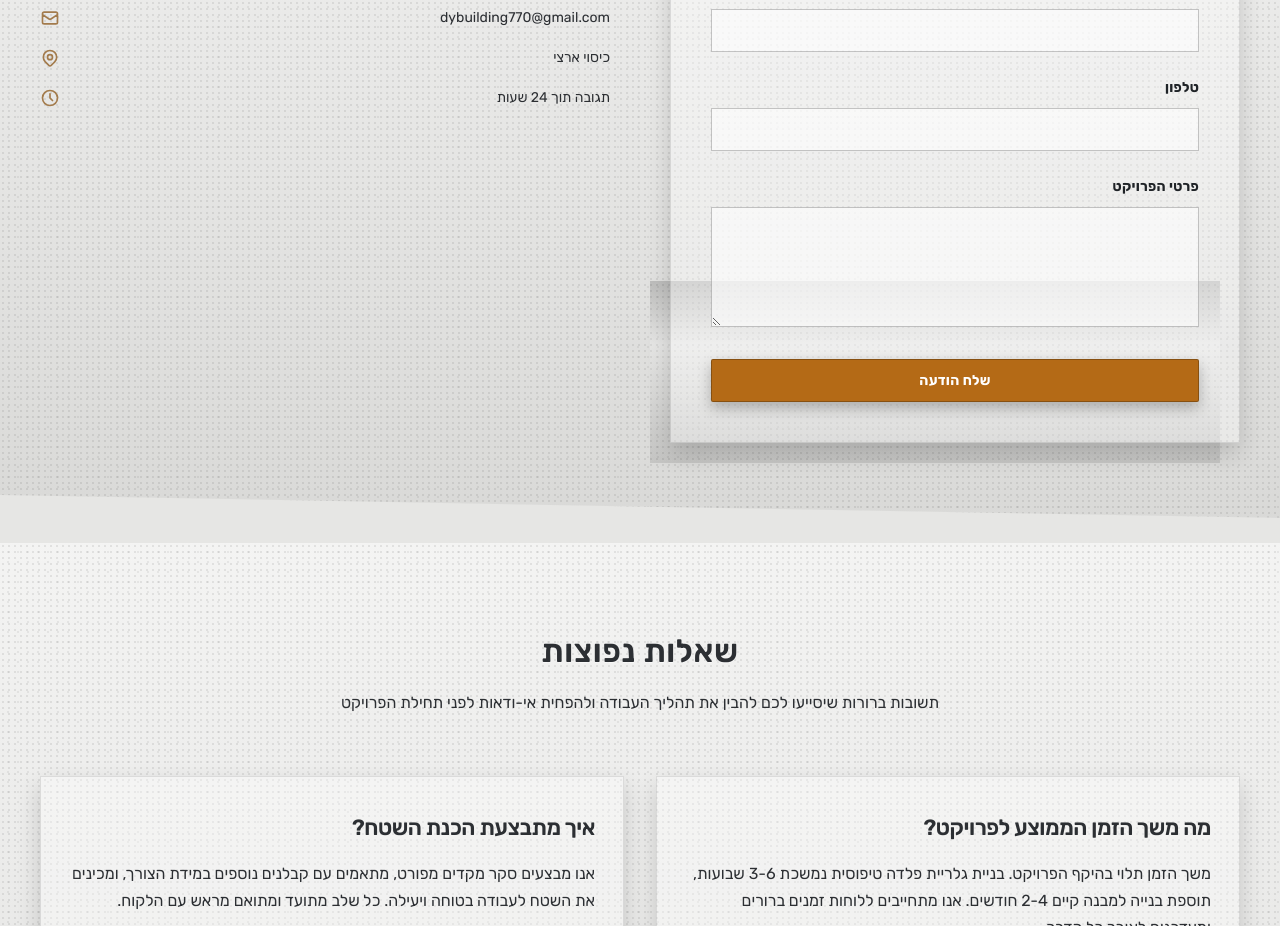
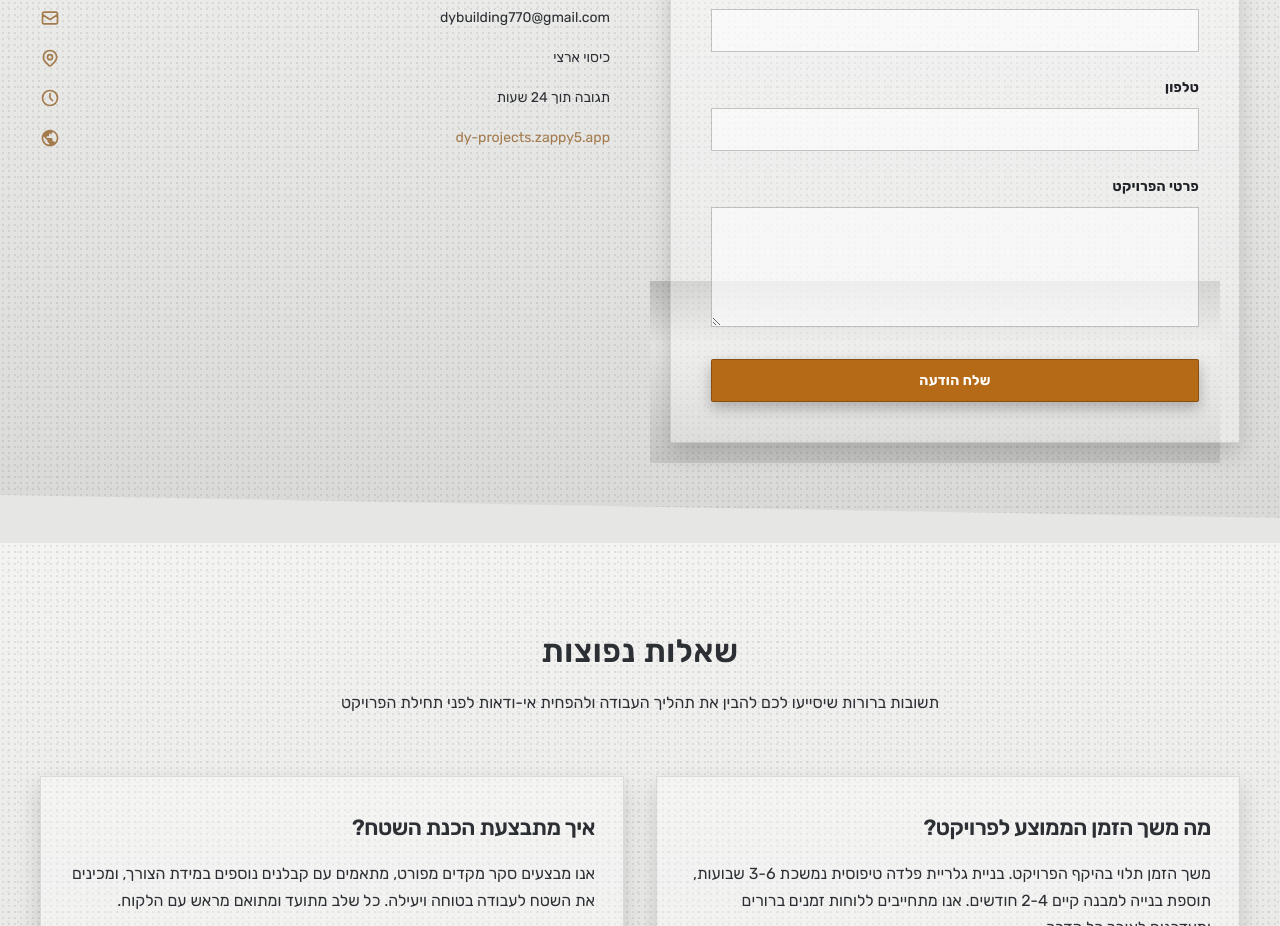
Before and after one commit to slipwoker/zappy-website-1f647896-d787-4213-a1ab-b21f18b5865b, a plain HTML site: page contact.html in a window 1280 px wide. Shown: the part 920-1846 px from the top of the page. Drawn offline with Linux system fonts and the light colour scheme.

Commit message:
Background sync: Progressive GitHub Sync

```diff
--- a/contact.html
+++ b/contact.html
@@ -885,6 +885,12 @@
             </svg>
             <span>תגובה תוך 24 שעות</span>
           </div>
+          <div class="contact-info-line" data-element-type="contact-info-item" data-element-id="element-ai-1774188167680-wb3k9x">
+            <svg data-element-type="icon" data-icon-type="svg" width="20" height="20" viewBox="0 0 24 24" fill="none" xmlns="http://www.w3.org/2000/svg">
+              <path d="M12 2C6.48 2 2 6.48 2 12s4.48 10 10 10 10-4.48 10-10S17.52 2 12 2zm-1 17.93c-3.95-.49-7-3.85-7-7.93 0-.62.08-1.21.21-1.79L9 15v1c0 1.1.9 2 2 2v1.93zm6.9-2.54c-.26-.81-1-1.39-1.9-1.39h-1v-3c0-.55-.45-1-1-1H8v-2h2c.55 0 1-.45 1-1V7h2c1.1 0 2-.9 2-2v-.41c2.93 1.19 5 4.06 5 7.41 0 2.08-.8 3.97-2.1 5.39z" fill="currentColor"></path>
+            </svg>
+            <span><a href="https://dy-projects.zappy5.app" target="_blank" rel="noopener noreferrer">dy-projects.zappy5.app</a></span>
+          </div>
         </div>
       </div>
     </div>
```
Also changed, not shown: privacy.html (+1 -1 lines), public/contact.html (+1 -1 lines), public/privacy.html (+1 -1 lines), public/privacy/index.html (+1 -1 lines), public/terms.html (+1 -1 lines), public/terms/index.html (+1 -1 lines), terms.html (+1 -1 lines), public/assets/business-general-service-upload-1773585816161-a1ub4w.webp, public/assets/business-general-service-upload-1773667078683.webp, public/assets/business-general-service-upload-1774179604810.webp, public/assets/site-index-hero-bg.webp, public/assets/site-index-portfolio-image-2.webp, public/assets/site-index-portfolio-image-8.webp, 3 other files.
